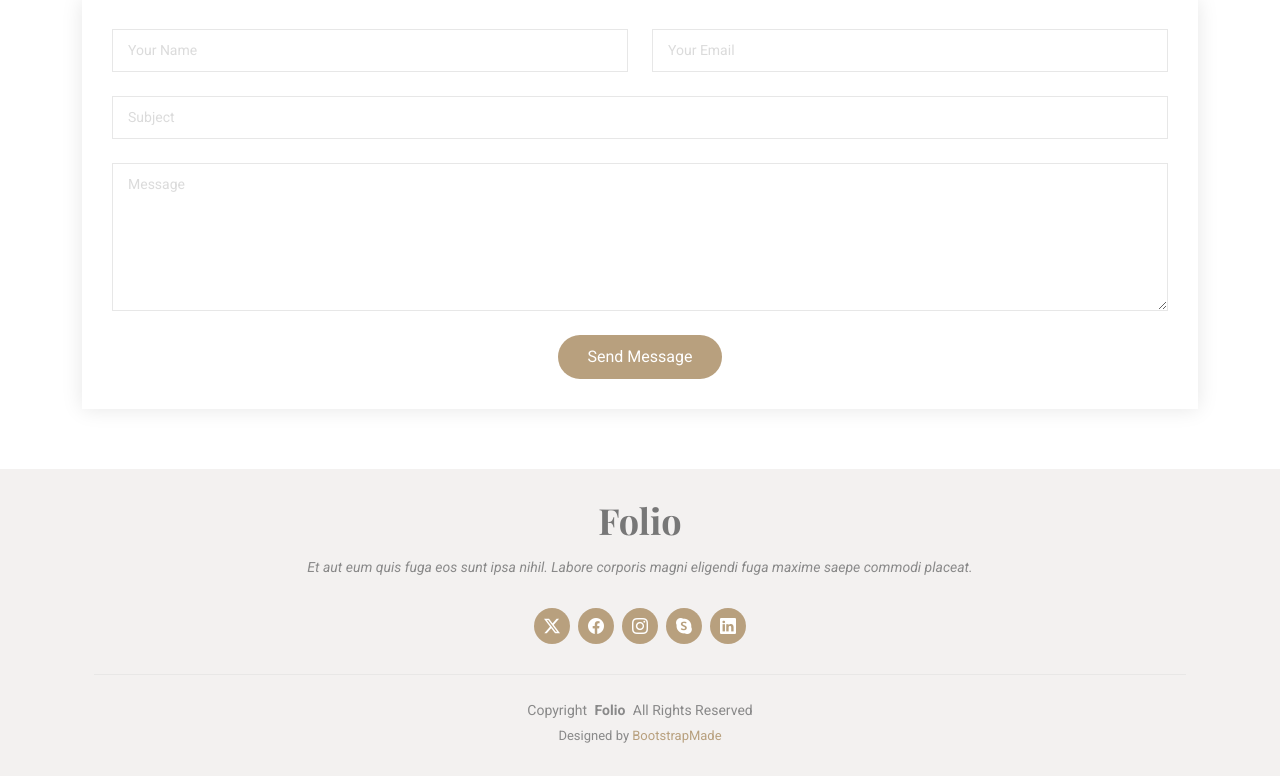
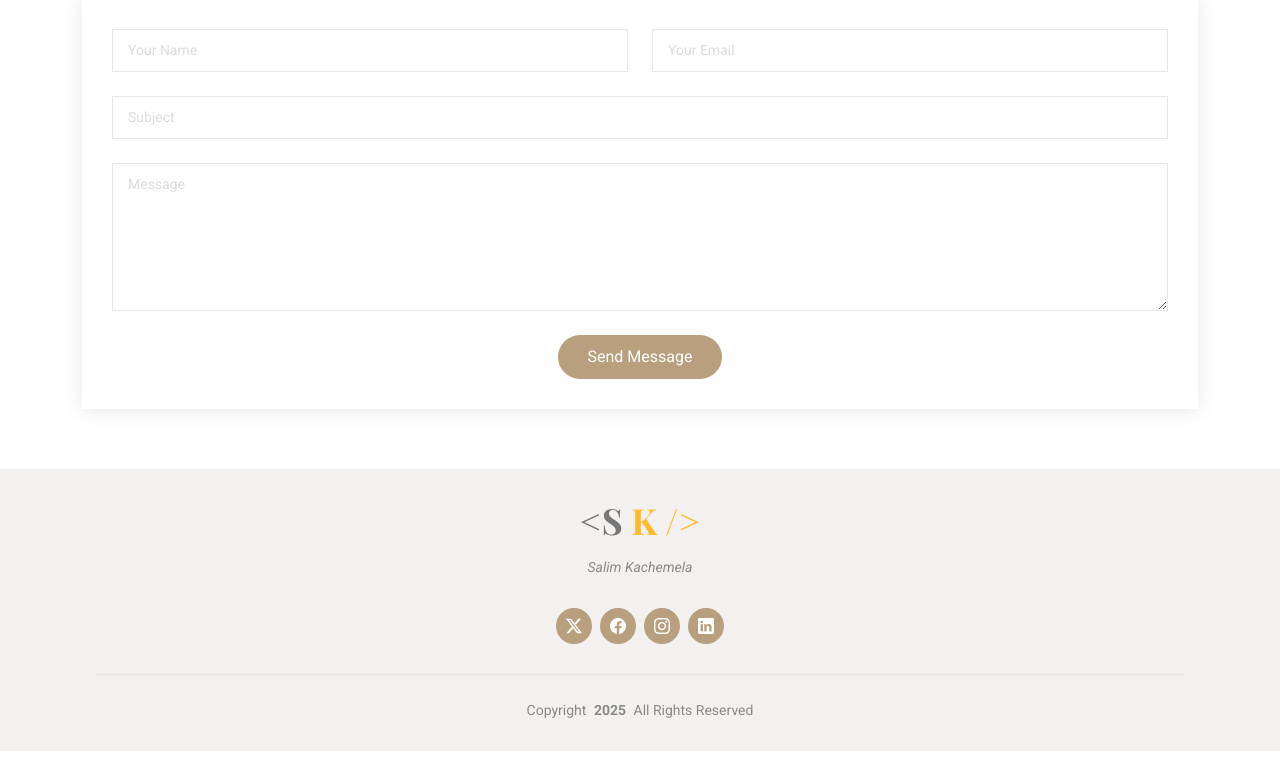
Before and after one commit to ProfKache/portfolio, a Django app: page / in a window 1280 px wide. Shown: the part 2729-3505 px from the top of the page. After the commit the page ends 3480 px from the top, so only its background shows below. Run offline with Django 5.2, Linux system fonts and the light colour scheme; data that the repository does not hold is empty; parts of the project's set-up code (start-up, migrations or seed data) failed here and were passed over; some libraries are stand-ins or nearby versions; some web fonts are replaced.

Commit message:
Modify footers for the Page and update copyright info

```diff
--- a/templates/_partials/footer.html
+++ b/templates/_partials/footer.html
@@ -1,24 +1,18 @@
 <footer id="footer" class="footer light-background">
   <div class="container">
-    <h3 class="sitename">Folio</h3>
-    <p>Et aut eum quis fuga eos sunt ipsa nihil. Labore corporis magni eligendi fuga maxime saepe commodi placeat.</p>
+    <h3 class="sitename">
+      <span>&lt;S</span> <span style="color: #ffbb2b">K &#47;&gt;</span>
+    </h3>
+    <p>Salim Kachemela</p>
     <div class="social-links d-flex justify-content-center">
-      <a href=""><i class="bi bi-twitter-x"></i></a>
-      <a href=""><i class="bi bi-facebook"></i></a>
-      <a href=""><i class="bi bi-instagram"></i></a>
-      <a href=""><i class="bi bi-skype"></i></a>
-      <a href=""><i class="bi bi-linkedin"></i></a>
+      <a href="https://x.com/ProfKache"><i class="bi bi-twitter-x"></i></a>
+      <a href="https://www.facebook.com/Prof.Kache"><i class="bi bi-facebook"></i></a>
+      <a href="https://www.instagram.com/prof.kache/"><i class="bi bi-instagram"></i></a>
+      <a href="https://www.linkedin.com/in/salimkachemela/"><i class="bi bi-linkedin"></i></a>
     </div>
     <div class="container">
       <div class="copyright">
-        <span>Copyright</span> <strong class="px-1 sitename">Folio</strong> <span>All Rights Reserved</span>
-      </div>
-      <div class="credits">
-        <!-- All the links in the footer should remain intact. -->
-        <!-- You can delete the links only if you've purchased the pro version. -->
-        <!-- Licensing information: https://bootstrapmade.com/license/ -->
-        <!-- Purchase the pro version with working PHP/AJAX contact form: [buy-url] -->
-        Designed by <a href="https://bootstrapmade.com/">BootstrapMade</a>
+        <span>Copyright</span> <strong class="px-1 sitename">{% now "Y" %}</strong> <span>All Rights Reserved</span>
       </div>
     </div>
   </div>
```
